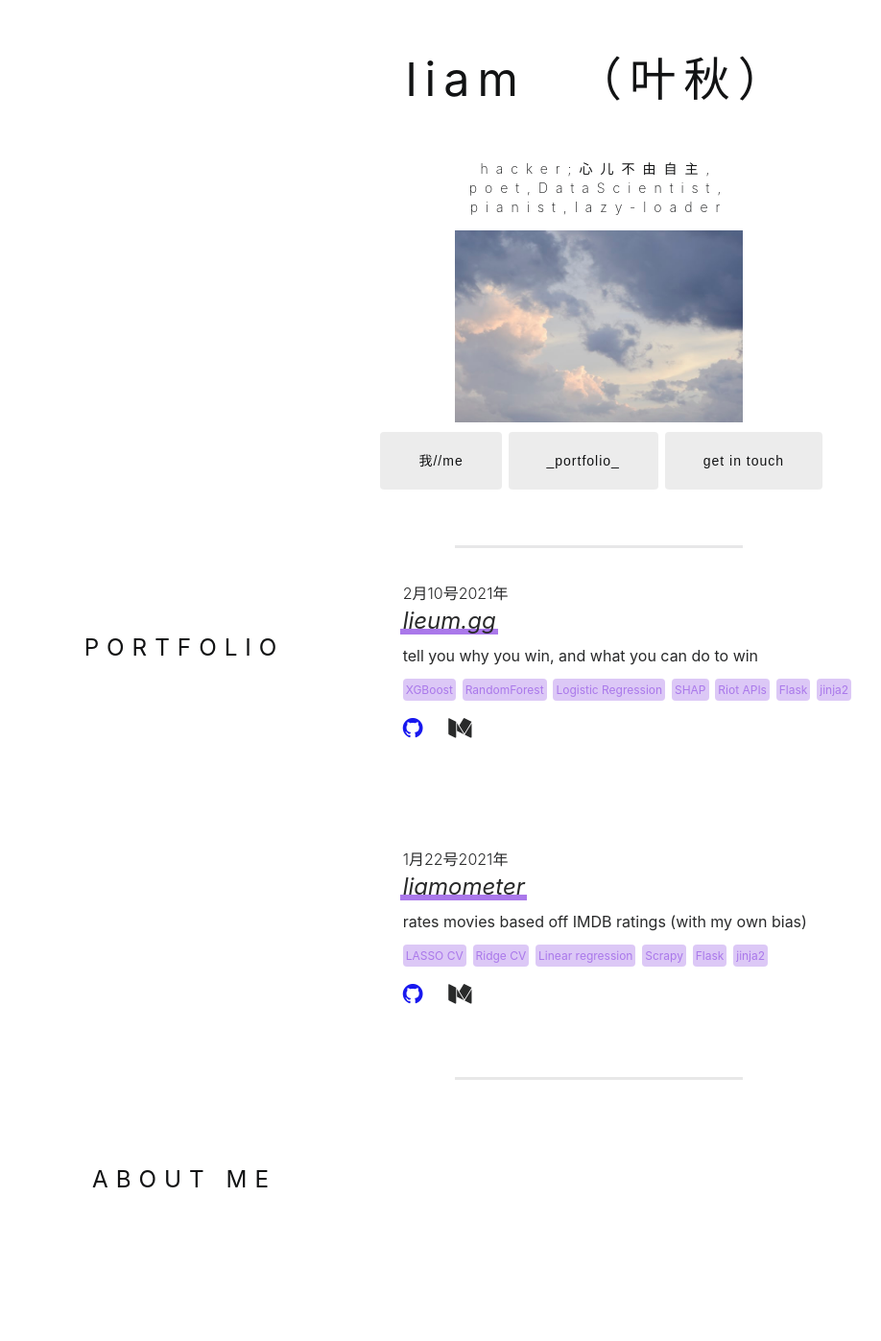
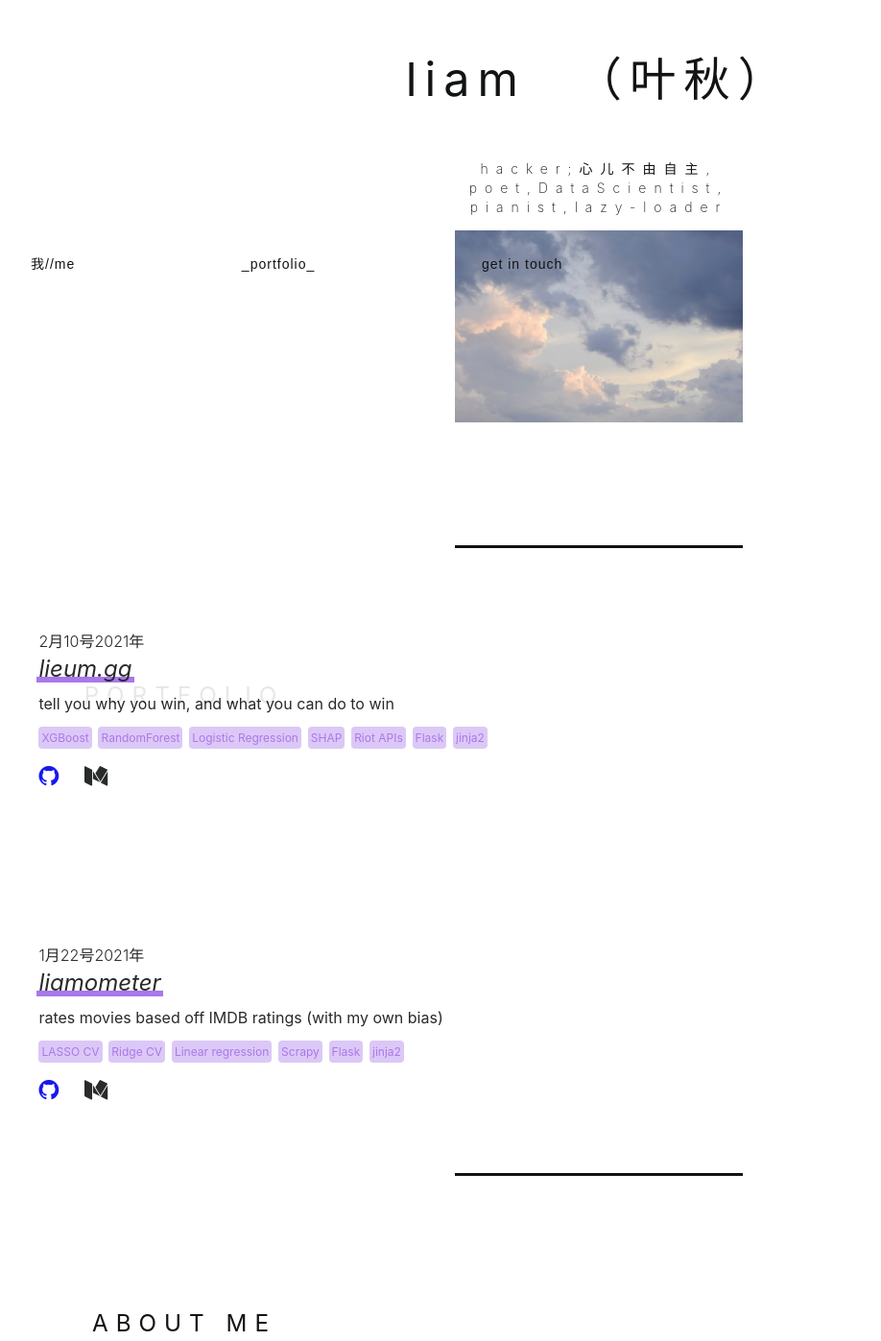
Before and after one commit to yi-ye-zhi-qiu/personalwebsite, a Flask app: page / in a window 1280 px wide. Shown: the whole page at 96% size, without its empty margins (16-934 px from the left). Before the commit the page ends 1237 px from the top, so only its background shows below. Run offline with Flask 2, Linux system fonts and the light colour scheme; some libraries are stand-ins or nearby versions.

Commit message:
update website

```diff
--- a/app.py
+++ b/app.py
@@ -7,9 +7,8 @@ from models.liam_gg import game_info_by_match_id
 import pandas as pd
 # import shap
 # shap.initjs()
-
-import matplotlib
-matplotlib.use('qt5agg')
+# import matplotlib
+# matplotlib.use('qt5agg')
 
 app = Flask(__name__)
 
--- a/static/styles/style.css
+++ b/static/styles/style.css
@@ -99,54 +99,7 @@ svg{
 .button--bubble:active + .button--bubble__effect-container {
   transform: scale(0.95);
 }
-.button--bubble__container {
-  position: relative;
-  display: inline-block;
-  -ms-transform: translateY(-50%);
-  transform: translateY(-50%);
-}
-.button--bubble__container .effect-button {
-  position: absolute;
-  width: 50%;
-  height: 25%;
-  top: 50%;
-  left: 25%;
-  z-index: 1;
-  transform: translateY(-50%);
-  background: #ececec;
-  transition: background 0.1s ease-out;
-}
-.button--bubble__effect-container {
-  position: absolute;
-  display: block;
-  width: 200%;
-  height: 400%;
-  top: -150%;
-  left: -50%;
-  -webkit-filter: url("#goo");
-  filter: url("#goo");
-  transition: all 0.1s ease-out;
-  pointer-events: none;
-}
-.button--bubble__effect-container .circle {
-  position: absolute;
-  width: 25px;
-  height: 25px;
-  border-radius: 15px;
-  background: var(--circle-color);
-  transition: background 0.1s ease-out;
-}
-.goo {
-  position: absolute;
-  visibility: hidden;
-  width: 1px;
-  height: 1px;
-}
-.button--bubble__container {
-  top: 50%;
-  left: 32%;
-  margin-top: -25px;
-}
+
 /** END OF BUTTON **/
 
 .line_Horizontal{
@@ -168,22 +121,29 @@ svg{
   position: absolute;
   margin-left: -100px;
   width: 600px;
-
+}
+.PortfolioImageTextContainer{
+  display: flex;
+  flex-direction: row;
+  justify-content: center;
 }
 .PortfolioText, .About{
   position: relative;
-  left: 30%;
   width: 600px;
   display: block;
   background-color: white;
   opacity: 0.9;
   padding: 2em;
-  margin-top: 10px;
+  margin-top: 60px;
 }
-.PortfolioText:nth-child(3){
+.PortfolioText:nth-child(1){
   background-color: white;
 }
-.PortfolioText:hover{
+.PortfolioHover{
+  display: flex;
+  justify-content: center;
+}
+.PortfolioHover:hover{
   -webkit-box-shadow: 1 1px 1px 0 rgba(60,64,67,0.3), 0 1px 3px 1px rgba(60,64,67,0.15);
   box-shadow: 1 1px 1px 0 rgba(60,64,67,0.3), 0 1px 3px 1px rgba(60,64,67,0.15);
   -webkit-box-shadow: 0 1px 1px 0 var(--gm-fillbutton-keyshadow-color,rgba(60,64,67,0.3)),0 1px 3px 1px var(--gm-fillbutton-ambientshadow-color,rgba(60,64,67,0.15));
@@ -192,7 +152,7 @@ svg{
 .DateDone{
   background: none;
   color: #121314;
-  width: 110px;
+  width: 120px;
   text-align: left;
   font-size: 16px;
   font-family:   font-family: 'Rubik', -apple-system, BlinkMacSystemFont, 'Segoe UI', Roboto, Oxygen, Ubuntu, Cantarell, 'Open Sans', 'Helvetica Neue', sans-serif;
@@ -221,11 +181,19 @@ svg{
 .ProjectTitle a:hover:after{
     top: 0%;
 }
-
 .ProjectDescription{
   font-size: 16px;
   margin-top: 8px;
 }
+.ProjectImageTeemo{
+  width: 300px;
+  height: 175px;
+  position: relative;
+  display: inline-block;
+  margin-top: 120px;
+  margin-left: 100px;
+}
+
 .ProjectTags{
   display: inline-block;
   padding: none;
@@ -259,13 +227,12 @@ svg{
 
 
 /** LIAMOMETER **/
-
 .gallery {
   padding-top: 100px;
   margin-top: 200px;
   background-color: rgba(255, 204, 34, 0.3);
-  /* display: flex;
-  flex-flow: row wrap; */
+  display: flex;
+  flex-flow: row wrap;
   align-items: center;
   justify-content: center;
   padding: 0;
```
Also changed, not shown: models/liam_gg.py (+8 -2 lines), models/liamometer.py (+6 -3 lines), templates/liamometer.html (+3 -13 lines), static/images/coco.jpeg (added), static/images/teemo.jpeg (added).
